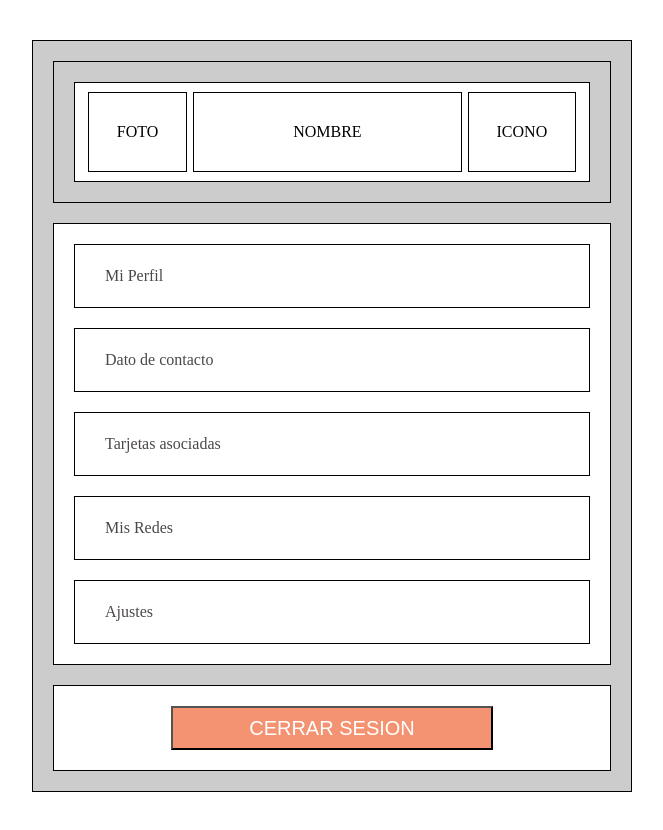
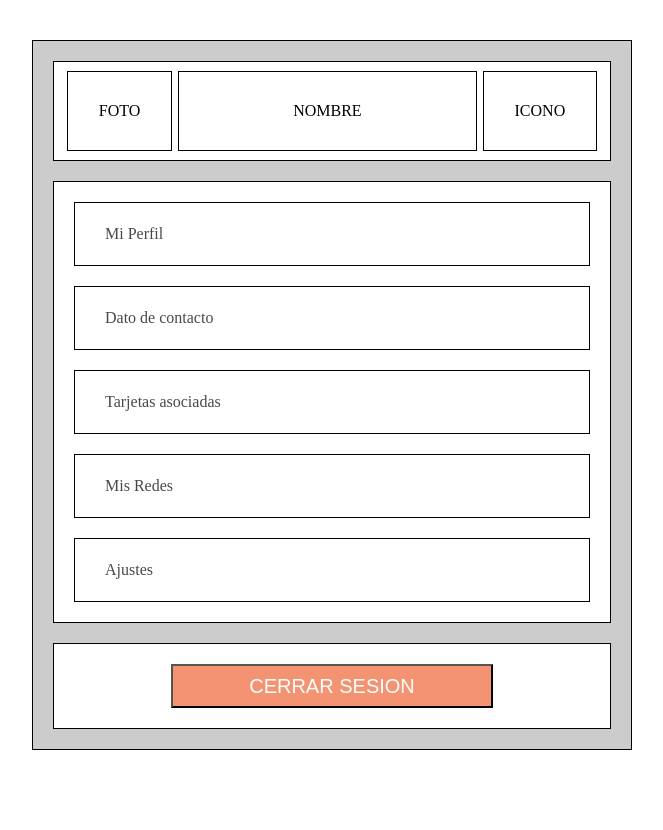
Before and after one commit to Silbordon/Ejercicio-5-flex-box-avanzado, a plain HTML site: page index.html in a window 1280 px wide. Shown: the whole page, without its empty margins (308-971 px from the left). After the commit the page ends 800 px from the top, so only its background shows below. Drawn offline with Linux system fonts and the light colour scheme.

Commit message:
Se modifica eliminando un div extra

```diff
--- a/index.html
+++ b/index.html
@@ -9,11 +9,11 @@
 <body>
     <main class="padre">
         <header class="header">
-           <div class="menu">
+
                <div class="foto"> FOTO</div>
                <div class="nombre"> NOMBRE</div>
                <div class="icono"> ICONO</div>
-           </div>
+
         </header>
 
         <section class="main">
--- a/style.css
+++ b/style.css
@@ -15,20 +15,14 @@
 
 .header{
     display: flex;
-    flex-flow: column nowrap;
-    border: 1px solid black;
-}
-
-
-.menu{
     background-color: white;
     border: 1px solid black;
-    display: flex;
     flex-flow: row nowrap;
     height: 100px;
     align-items: center;
     text-align: center;
 }
+
 
 .foto, .nombre, .icono{
     height: 80px;
```
